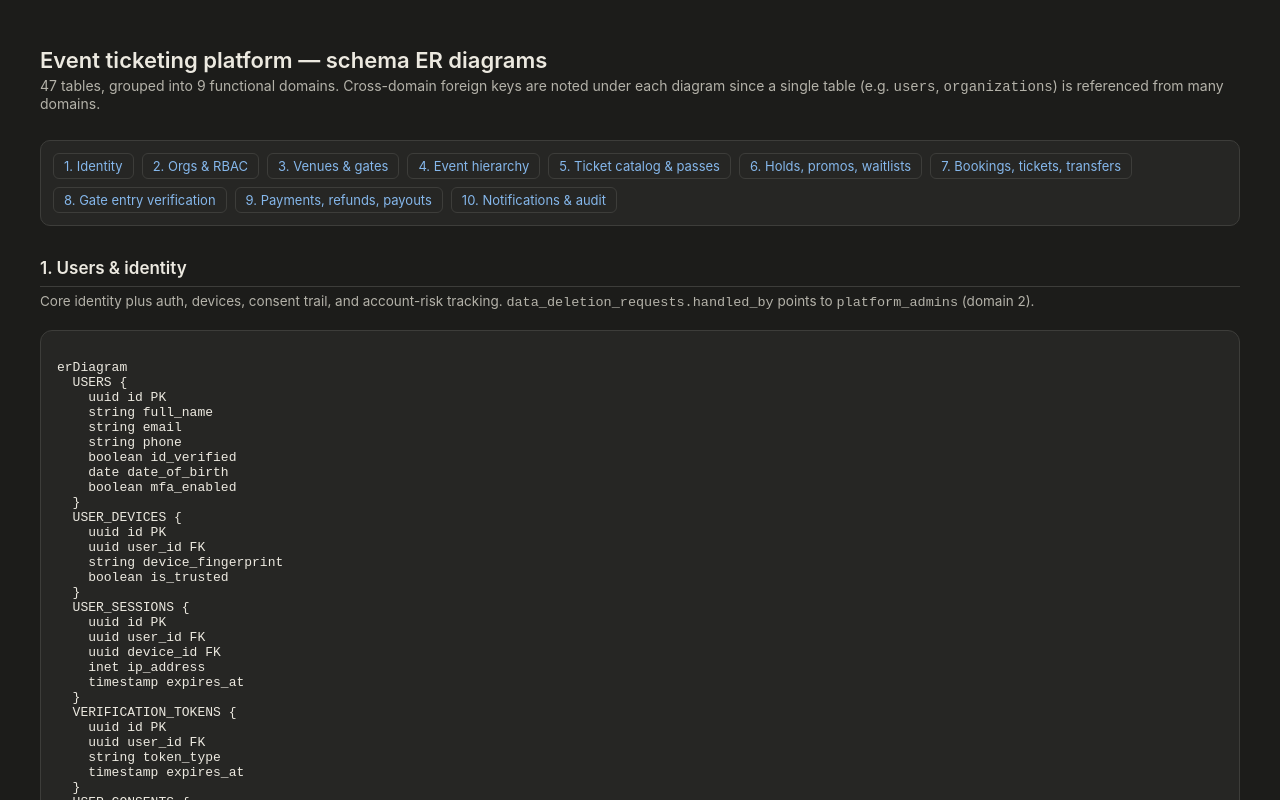
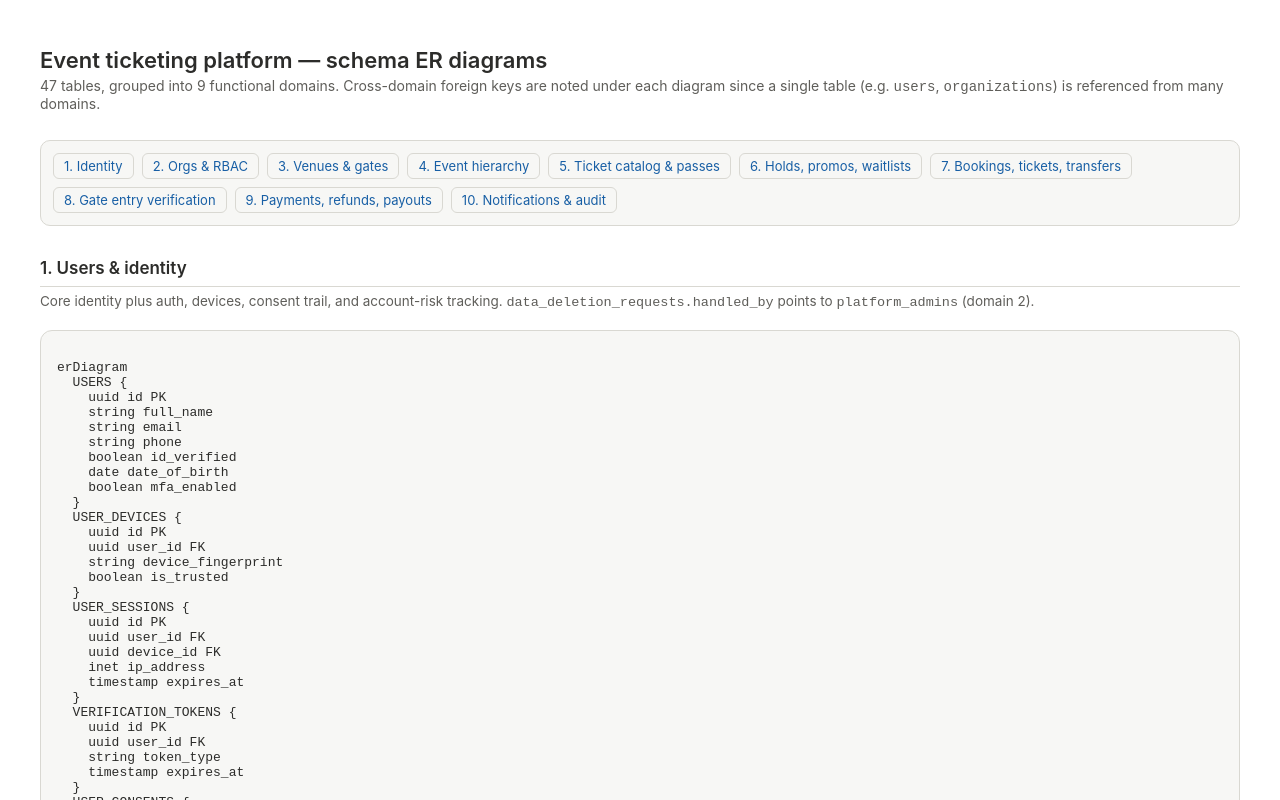
Before and after one commit to 22f3002244/A26, a plain HTML site: page database.html in a window 1280 px wide. Shown: the top 800 px of the page. Drawn offline with Linux system fonts and the dark colour scheme.

Commit message:
Remove dark mode styles from database.html
Removed dark mode color scheme definitions from CSS.

```diff
--- a/database.html
+++ b/database.html
@@ -12,16 +12,7 @@
     --muted: #5f5e5a;
     --accent: #185fa5;
   }
-  @media (prefers-color-scheme: dark) {
-    :root {
-      --bg: #1c1c1a;
-      --card: #262624;
-      --border: #3d3d3a;
-      --text: #ece9e0;
-      --muted: #b4b2a9;
-      --accent: #85b7eb;
-    }
-  }
+
   html, body {
     background: var(--bg);
     color: var(--text);
```
